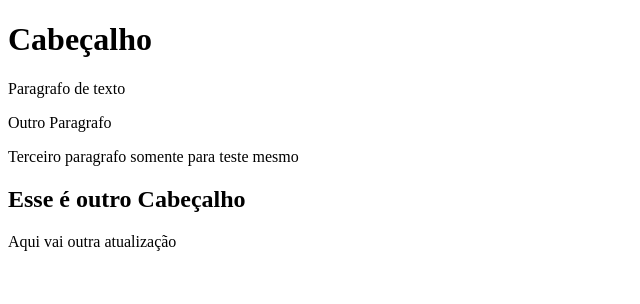
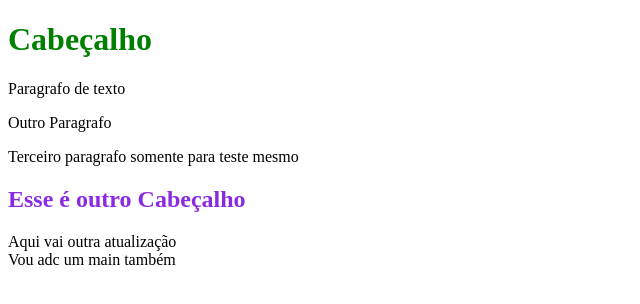
Before and after one commit to GuilhermeRigoto/html-project, a plain HTML site: page index.html in a window 1280 px wide. Shown: the whole page, without its empty margins (0-640 px from the left). Drawn offline with Linux system fonts and the light colour scheme.

Commit message:
alt na cor dos titulos

```diff
--- a/index.html
+++ b/index.html
@@ -3,6 +3,7 @@
 <head>
     <meta charset="UTF-8">
     <meta name="viewport" content="width=device-width, initial-scale=1.0">
+    <link rel="stylesheet" href="style.css">
     <title>Document</title>
 </head>
 <body>
@@ -13,5 +14,6 @@
     <h2>Esse é outro Cabeçalho</h2>
 
     <section>Aqui vai outra atualização</section>
+    <main> Vou adc um main também  </main>
 </body>
 </html>
--- a/style.css
+++ b/style.css
@@ -0,0 +1,10 @@
+h1{
+color: green;
+
+}
+
+h2{
+
+color: blueviolet;
+
+}
```
